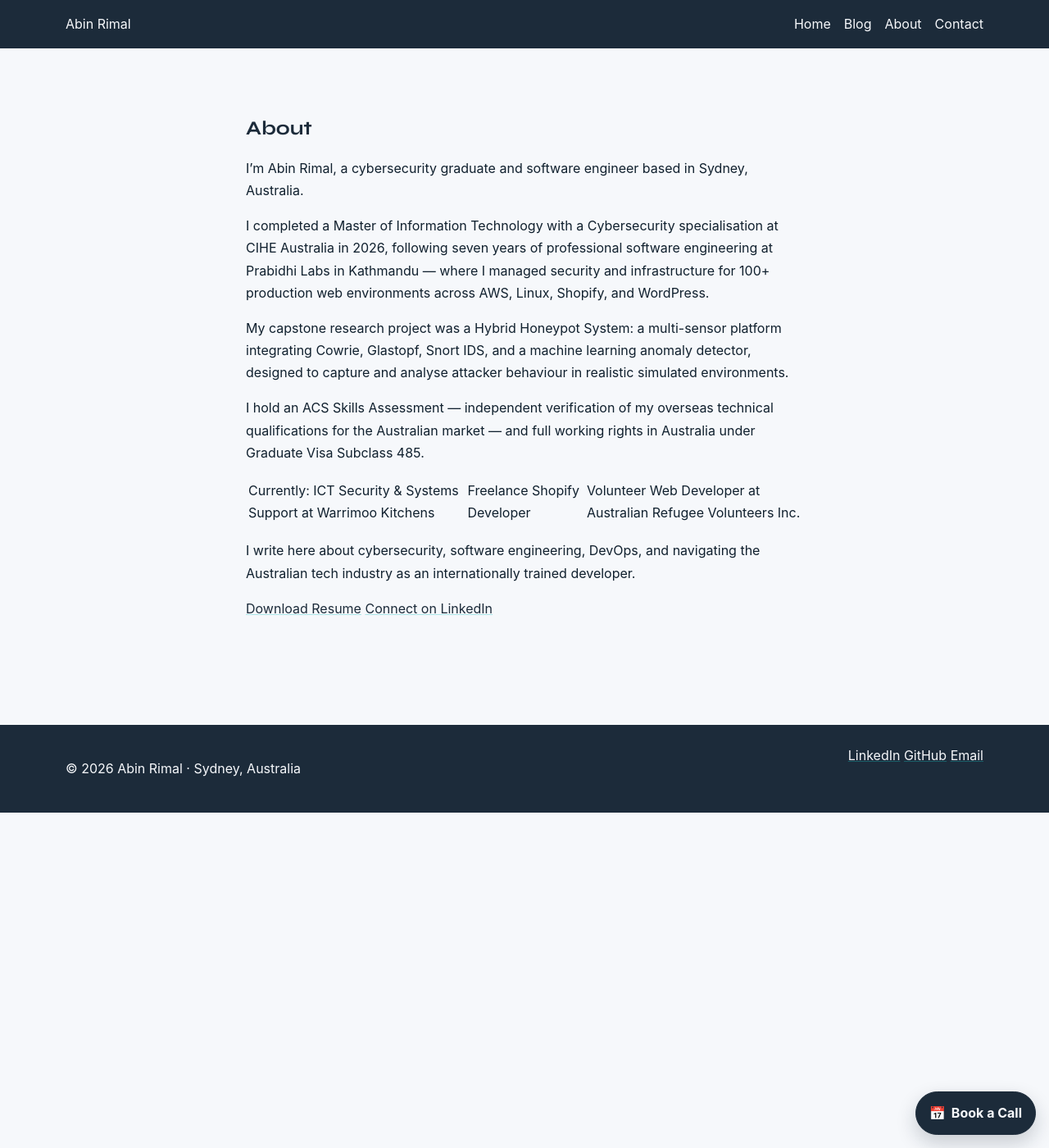
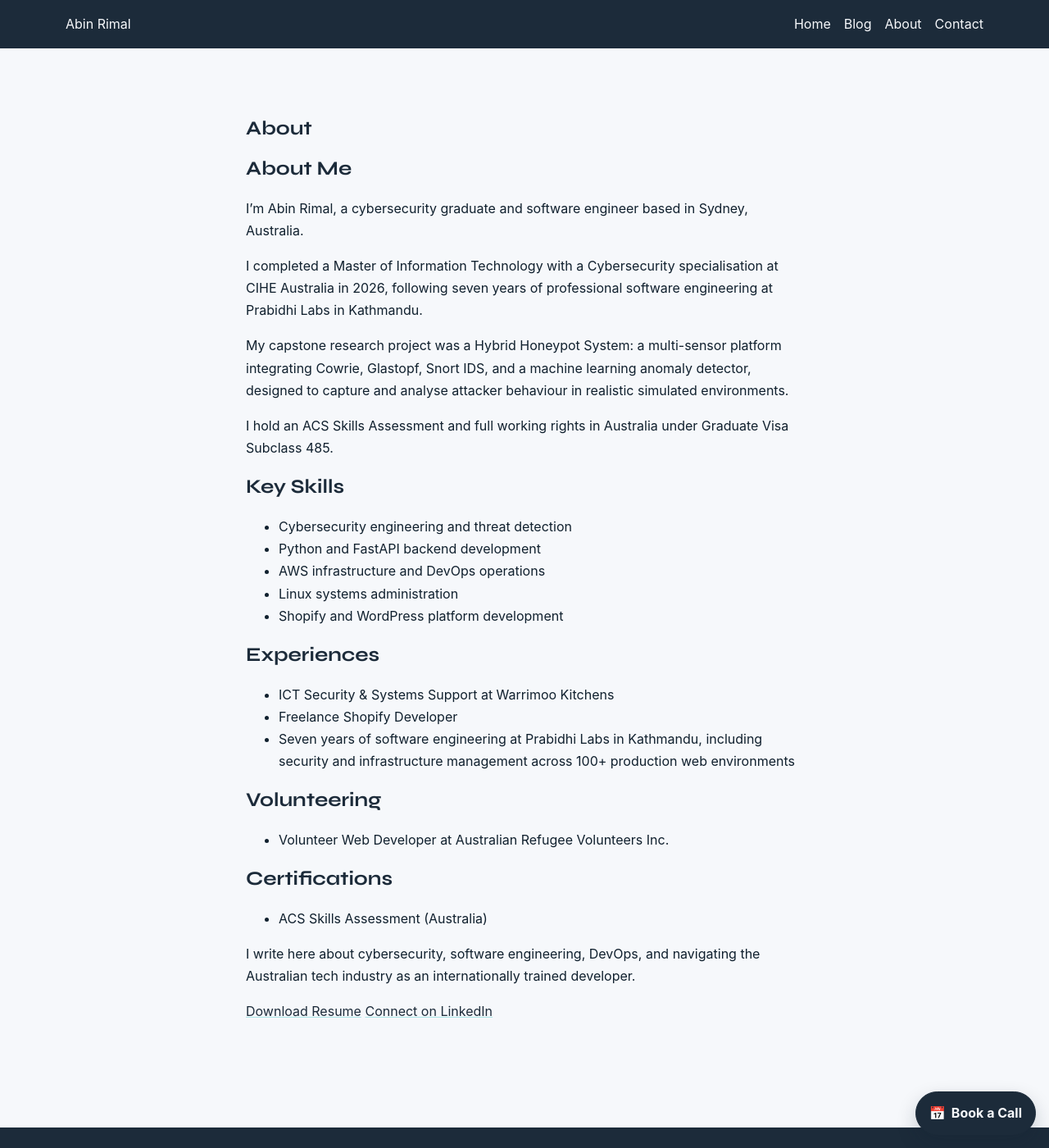
Before and after one commit to abinrimal/abinrimal.github.io, a Jekyll site: the page built from about.md, in a window 1280 px wide and 1400 px high. Shown: the whole window at 82% size. Built offline with Jekyll 4.4.1, drawn with Linux system fonts in a browser that asks for light colours.

Commit message:
Update About page sections and structure

```diff
--- a/about.md
+++ b/about.md
@@ -4,15 +4,37 @@ title: About
 permalink: /about/
 ---
 
+## About Me
+
 I'm Abin Rimal, a cybersecurity graduate and software engineer based in Sydney, Australia.
 
-I completed a Master of Information Technology with a Cybersecurity specialisation at CIHE Australia in 2026, following seven years of professional software engineering at Prabidhi Labs in Kathmandu — where I managed security and infrastructure for 100+ production web environments across AWS, Linux, Shopify, and WordPress.
+I completed a Master of Information Technology with a Cybersecurity specialisation at CIHE Australia in 2026, following seven years of professional software engineering at Prabidhi Labs in Kathmandu.
 
 My capstone research project was a Hybrid Honeypot System: a multi-sensor platform integrating Cowrie, Glastopf, Snort IDS, and a machine learning anomaly detector, designed to capture and analyse attacker behaviour in realistic simulated environments.
 
-I hold an ACS Skills Assessment — independent verification of my overseas technical qualifications for the Australian market — and full working rights in Australia under Graduate Visa Subclass 485.
+I hold an ACS Skills Assessment and full working rights in Australia under Graduate Visa Subclass 485.
 
-Currently: ICT Security & Systems Support at Warrimoo Kitchens | Freelance Shopify Developer | Volunteer Web Developer at Australian Refugee Volunteers Inc.
+## Key Skills
+
+- Cybersecurity engineering and threat detection
+- Python and FastAPI backend development
+- AWS infrastructure and DevOps operations
+- Linux systems administration
+- Shopify and WordPress platform development
+
+## Experiences
+
+- ICT Security & Systems Support at Warrimoo Kitchens
+- Freelance Shopify Developer
+- Seven years of software engineering at Prabidhi Labs in Kathmandu, including security and infrastructure management across 100+ production web environments
+
+## Volunteering
+
+- Volunteer Web Developer at Australian Refugee Volunteers Inc.
+
+## Certifications
+
+- ACS Skills Assessment (Australia)
 
 I write here about cybersecurity, software engineering, DevOps, and navigating the Australian tech industry as an internationally trained developer.
 
```
